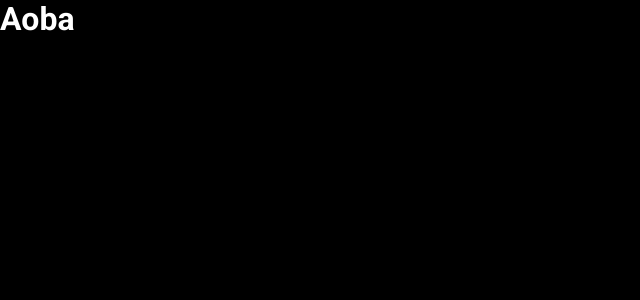
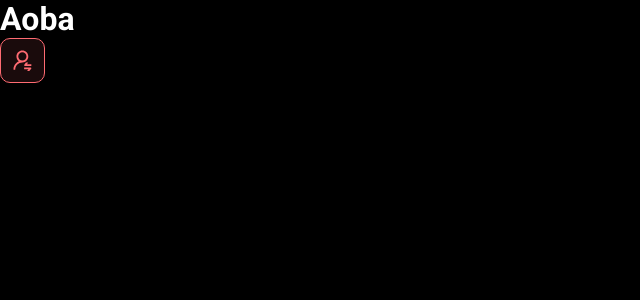
Before and after one commit to GustavoTreccia/SDS9, a React (Vite) app in the folder frontend/: page / in a window 1280 px wide. Shown: the top 300 px of the page, without its empty margins (0-640 px from the left). Built offline with nearby package versions, Linux system fonts and the light colour scheme.

Commit message:
Primeiro componente

```diff
--- a/frontend/src/App.tsx
+++ b/frontend/src/App.tsx
@@ -1,7 +1,11 @@
+import NotificationButton from "./components/NotificationButton"
 
 function App() {
   return (
+    <>
     <h1>Aoba</h1>
+    <NotificationButton></NotificationButton>
+    </>
   )
 }
 
--- /dev/null
+++ b/frontend/src/components/NotificationButton/index.tsx
@@ -0,0 +1,12 @@
+import icon from '../../assets/notification-icon.svg'
+import './style.css'
+
+function NotificationButton() {
+    return (
+        <div className="dsmeta-red-btn">
+            <img src={icon} alt="Notificar" />
+        </div>
+    )
+}
+
+export default NotificationButton
--- /dev/null
+++ b/frontend/src/components/NotificationButton/style.css
@@ -0,0 +1,20 @@
+.dsmeta-red-btn-container {
+    display: flex;
+    justify-content: center;
+}
+
+.dsmeta-red-btn {
+  height: 45px;
+  width: 45px;
+  background: rgba(255, 107, 114, 0.1);
+  border: 1px solid #ff6b72;
+  border-radius: 10px;
+  display: flex;
+  align-items: center;
+  justify-content: center;
+  cursor: pointer;
+}
+
+.dsmeta-red-btn img {
+    width: 19px;
+}
--- a/frontend/src/index.css
+++ b/frontend/src/index.css
@@ -119,27 +119,6 @@ header {
   background-color: #242c3b;
 }
 
-.dsmeta-red-btn-container {
-    display: flex;
-    justify-content: center;
-}
-
-.dsmeta-red-btn {
-  height: 45px;
-  width: 45px;
-  background: rgba(255, 107, 114, 0.1);
-  border: 1px solid #ff6b72;
-  border-radius: 10px;
-  display: flex;
-  align-items: center;
-  justify-content: center;
-  cursor: pointer;
-}
-
-.dsmeta-red-btn img {
-    width: 19px;
-}
-
 .show576 {
     display: none;
 }
```
Also changed, not shown: frontend/src/assets/notification-icon.svg (added).
